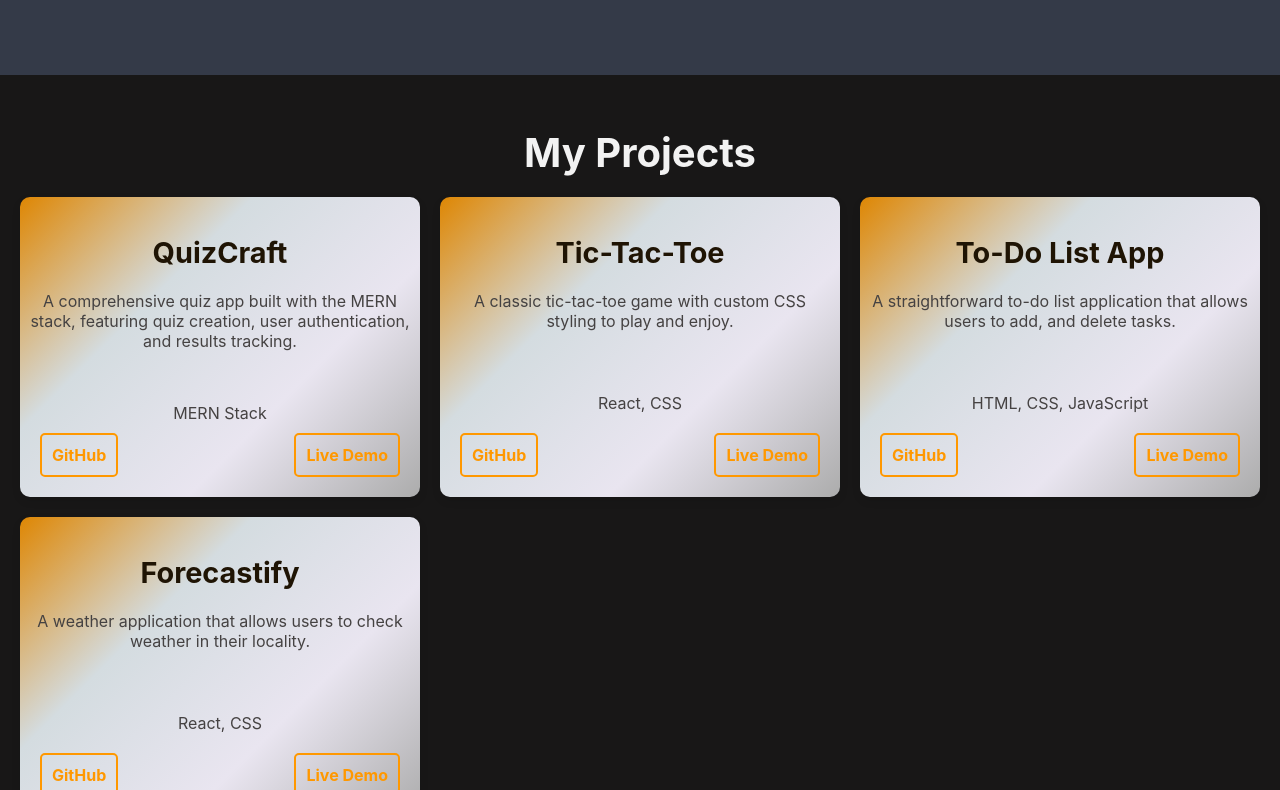
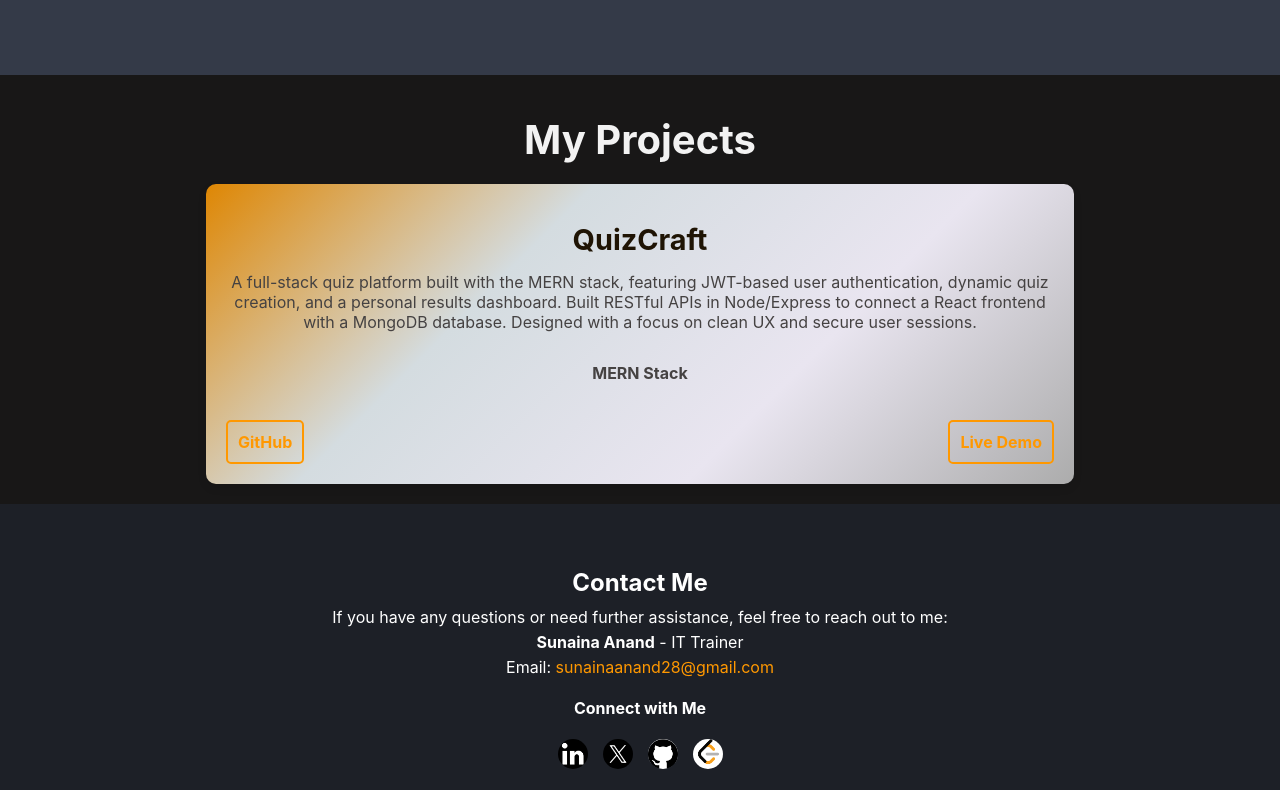
Before and after one commit to SunainaAnand28/My-Portfolio, a React (Create React App) app in the folder my-portfolio/: page / in a window 1280 px wide. Shown: the part 2966-3756 px from the top of the page. Built offline with nearby package versions, Linux system fonts and the light colour scheme.

Commit message:
Enhanced Project Grid

```diff
--- a/my-portfolio/src/components/Projects.jsx
+++ b/my-portfolio/src/components/Projects.jsx
@@ -5,31 +5,10 @@ const Projects = () => {
   const projectData = [
     {
       title: "QuizCraft",
-      description: "A comprehensive quiz app built with the MERN stack, featuring quiz creation, user authentication, and results tracking.",
+      description: "A full-stack quiz platform built with the MERN stack, featuring JWT-based user authentication, dynamic quiz creation, and a personal results dashboard. Built RESTful APIs in Node/Express to connect a React frontend with a MongoDB database. Designed with a focus on clean UX and secure user sessions.",
       techStack: "MERN Stack",
       githubLink: "https://github.com/SunainaAnand28/QuizCraft-MERN-Quiz-App",
       liveLink: "https://quizcraft-je7d.onrender.com"
-    },
-    {
-      title: "Tic-Tac-Toe",
-      description: "A classic tic-tac-toe game with custom CSS styling to play and enjoy.",
-      techStack: "React, CSS",
-      githubLink: "https://github.com/sunainaanand28/Tic-Tac-Toe",
-      liveLink: "https://sunainaanand28.github.io/Tic-Tac-Toe/"
-    },
-    {
-      title: "To-Do List App",
-      description: "A straightforward to-do list application that allows users to add, and delete tasks.",
-      techStack: "HTML, CSS, JavaScript",
-      githubLink: "https://github.com/sunainaanand28/To-Do-Web-App",
-      liveLink: "https://sunainaanand28.github.io/To-Do-Web-App/"
-    },
-    {
-      title: "Forecastify",
-      description: "A weather application that allows users to check weather in their locality.",
-      techStack: "React, CSS",
-      githubLink: "https://github.com/sunainaanand28/forecastify",
-      liveLink: "https://forecastify-dun.vercel.app/"
     }
     // will add more projects here...
   ];
--- a/my-portfolio/src/styles/Projects.css
+++ b/my-portfolio/src/styles/Projects.css
@@ -6,15 +6,17 @@
 }
 
 .projects-container h2 {
-  margin-bottom: 20px;
+  margin: 20px;
   font-size: 2.5rem;
   color: #f2f2f2;
 }
 
 .projects-grid {
   display: grid;
-  grid-template-columns: repeat(auto-fit, minmax(300px, 1fr));
+  grid-template-columns: repeat(minmax(300px, 1fr));
+  width: 70%;
   gap: 20px;
+  margin: auto;
   margin-top: 20px;
   padding: 0;
 }
@@ -29,9 +31,10 @@
   box-sizing: border-box;
   display: flex;
   flex-direction: column;
-  justify-content: space-between; /* Make space between content and buttons */
-  position: relative; /* Required for absolute positioning of buttons */
-  min-height: 300px; /* Set a minimum height to ensure enough space */
+  justify-content: space-between;
+  text-align: center;
+  position: relative;
+  min-height: 300px;
 }
 
 .project-card:hover {
@@ -43,24 +46,33 @@
   margin-bottom: 5px;
   color: #1f1404;
 }
-.description{
-  margin-bottom: 3px;
+
+.description {
+  margin: 10px;
+  text-align: center;
 }
-.tech-stack{
-  margin-top: 0;
+
+.tech-stack {
+  font-weight: bold;
+  margin: 0;
+  position: relative; /* Adding position property to reduce the margin from project card h3 */
+  bottom: 35px;
 }
 
 .project-card p {
   font-size: 1.rem;
   color: #454242;
-  flex-grow: 1; /* Ensures the content grows to fill available space */
+  flex-grow: 1;
+  /* Ensures the content grows to fill available space */
 }
 
 .project-card .links {
   display: flex;
   justify-content: space-between;
-  position: absolute; /* Position the buttons at the bottom */
-  bottom: 20px; /* Add some space from the bottom of the card */
+  position: absolute;
+  /* Position the buttons at the bottom */
+  bottom: 20px;
+  /* Add some space from the bottom of the card */
   left: 20px;
   right: 20px;
 }
@@ -84,17 +96,19 @@
 /* Responsive Design for smaller screens */
 @media (max-width: 768px) {
   .projects-grid {
-      grid-template-columns: 1fr;
-      gap: 5px;
+    grid-template-columns: 1fr;
+    gap: 5px;
   }
 
-.project-card{
-  padding: 5px;
+  .project-card {
+    padding: 5px;
   }
-  .description{
+
+  .description {
     margin-bottom: 0;
   }
-  .tech-stack{
-  margin-bottom: 30px;
+
+  .tech-stack {
+    margin-bottom: 30px;
   }
 }
```
